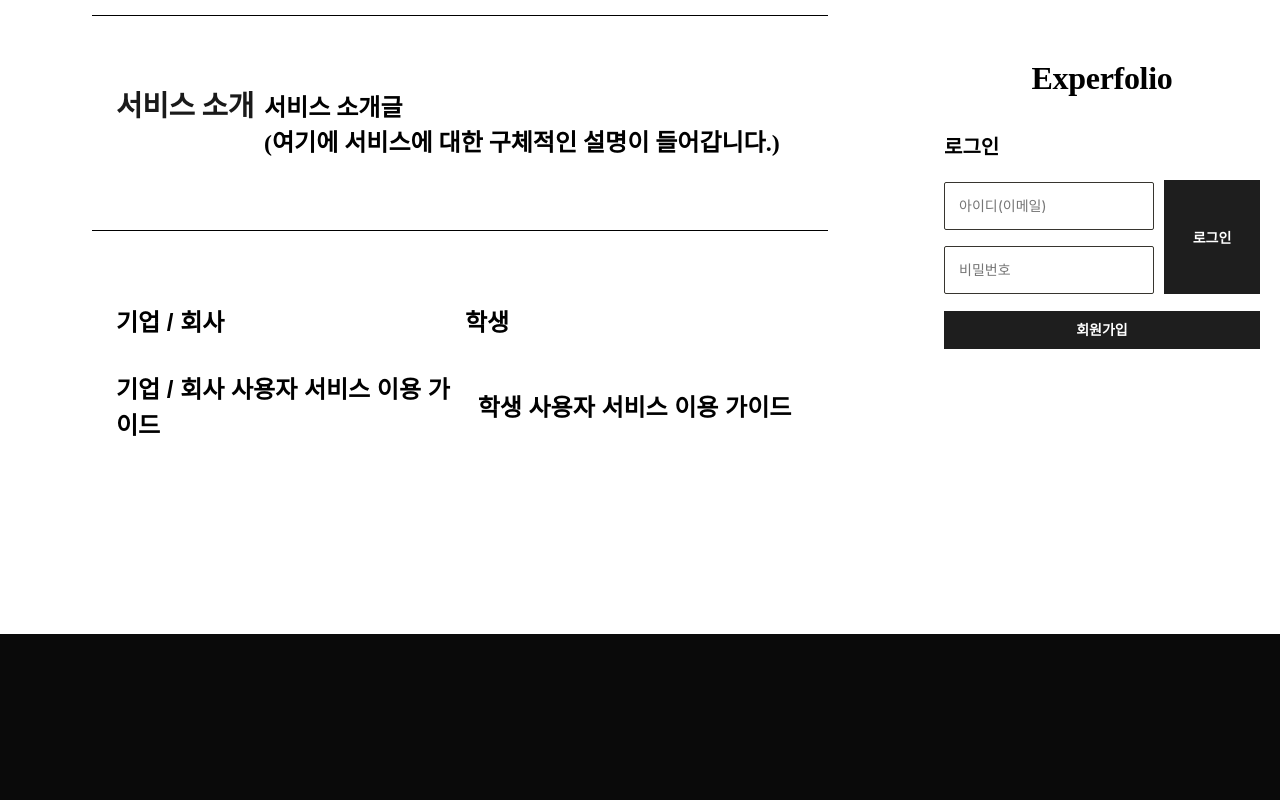
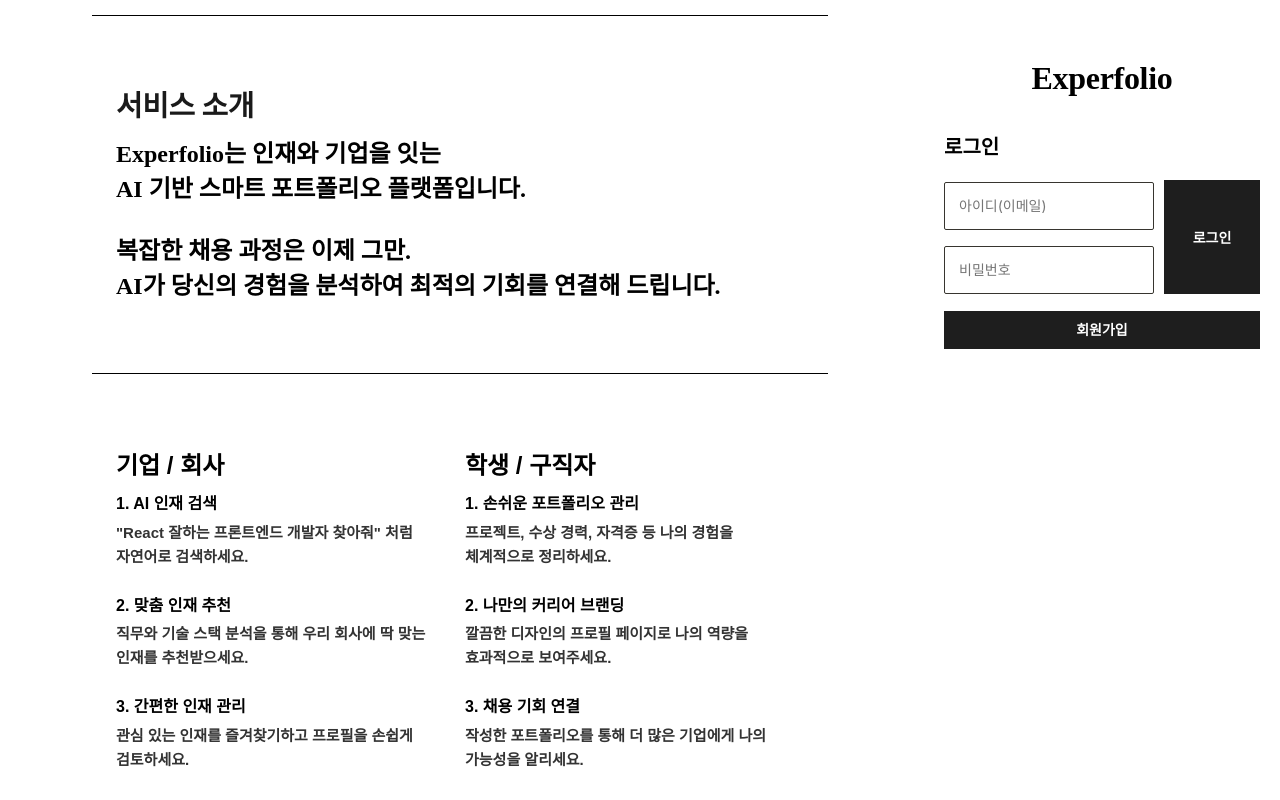
Before and after one commit to Shelter-of-the-old-people/Experfolio_frontend, a React (Vite) app: page / in a window 1280 px wide. Shown: the part 280-1080 px from the top of the page. Built offline with nearby package versions, Linux system fonts and the light colour scheme; no server answers; a web font is replaced by a local one.

Commit message:
이용가이드 추가

```diff
--- a/src/components/molecules/ServiceGuideCard.jsx
+++ b/src/components/molecules/ServiceGuideCard.jsx
@@ -1,18 +1,86 @@
 import React from 'react';
 import '../../styles/components/ServiceGuideCard.css';
 
+// 가이드 내용 상수 정의
+const GUIDE_CONTENTS = {
+  company: {
+    title: "기업 / 회사",
+    content: (
+      <>
+        <p><strong>1. AI 인재 검색</strong></p>
+        <p>"React 잘하는 프론트엔드 개발자 찾아줘" 처럼 자연어로 검색하세요.</p>
+        <br/>
+        <p><strong>2. 맞춤 인재 추천</strong></p>
+        <p>직무와 기술 스택 분석을 통해 우리 회사에 딱 맞는 인재를 추천받으세요.</p>
+        <br/>
+        <p><strong>3. 간편한 인재 관리</strong></p>
+        <p>관심 있는 인재를 즐겨찾기하고 프로필을 손쉽게 검토하세요.</p>
+      </>
+    )
+  },
+  student: {
+    title: "학생 / 구직자",
+    content: (
+      <>
+        <p><strong>1. 손쉬운 포트폴리오 관리</strong></p>
+        <p>프로젝트, 수상 경력, 자격증 등 나의 경험을 체계적으로 정리하세요.</p>
+        <br/>
+        <p><strong>2. 나만의 커리어 브랜딩</strong></p>
+        <p>깔끔한 디자인의 프로필 페이지로 나의 역량을 효과적으로 보여주세요.</p>
+        <br/>
+        <p><strong>3. 채용 기회 연결</strong></p>
+        <p>작성한 포트폴리오를 통해 더 많은 기업에게 나의 가능성을 알리세요.</p>
+      </>
+    )
+  },
+  search: {
+    title: "검색 가이드",
+    content: (
+      <>
+        <p><strong>💡 이렇게 검색해보세요!</strong></p>
+        <br/>
+        <p><strong>• 자연스러운 문장으로</strong></p>
+        <p>"서울에 사는 3년차 자바 개발자 찾아줘"</p>
+        <br/>
+        <p><strong>• 구체적인 기술 스택으로</strong></p>
+        <p>"Spring Boot와 AWS 경험이 있는 백엔드 개발자"</p>
+        <br/>
+        <p><strong>• 특정 조건을 포함해서</strong></p>
+        <p>"정보처리기사 자격증이 있고 학점이 3.5 이상인 사람"</p>
+      </>
+    )
+  }
+};
+
+
+/**
+ * 서비스 이용 가이드 카드 컴포넌트
+ * @param {string} type - 'company' | 'student' (내용을 결정)
+ * @param {string} title - (옵션) 직접 제목을 넣고 싶을 때 사용 (type보다 우선)
+ * @param {ReactNode} children - (옵션) 직접 내용을 넣고 싶을 때 사용 (type보다 우선)
+ */
 const ServiceGuideCard = ({
+  type,
   title,
   children,
   style = {},
   boxStyle = {}
 }) => {
+  // type에 맞는 데이터 가져오기 (없으면 빈 객체)
+  const guideData = GUIDE_CONTENTS[type] || {};
+
+  // props로 전달된 title/children이 있으면 그걸 쓰고, 없으면 type에 맞는 내용 사용
+  const displayTitle = title || guideData.title;
+  const displayContent = children || guideData.content;
+
   return (
     <div className="service-guide-card" style={style}>
-      {title && <h3 className="service-guide-title">{title}</h3>}
+      {displayTitle && <h3 className="service-guide-title">{displayTitle}</h3>}
 
       <div className="service-guide-box" style={boxStyle}>
-        {children}
+        <div className="guide-content-wrapper">
+          {displayContent}
+        </div>
       </div>
     </div>
   );
--- a/src/pages/auth/CompanySignupPage.jsx
+++ b/src/pages/auth/CompanySignupPage.jsx
@@ -208,13 +208,8 @@
         <section className="main-section">
           <h1 className="main-title">Experfolio</h1>
           <div className="divider"></div>
-          <div className="service-intro-area">
-            <h2 className="section-label" style={{ fontSize: '24px' }}>기업 / 회사</h2>
-          </div>
           <div className="guide-area" style={{ justifyContent: 'center', paddingTop: '100px' }}>
-            <ServiceGuideCard style={{ width: '100%', maxWidth: '600px', flex: 'none' }}>
-              기업 / 회사 사용자 서비스 이용 가이드
-            </ServiceGuideCard>
+            <ServiceGuideCard type="company" />
           </div>
         </section>
 
--- a/src/pages/auth/SignupPage.jsx
+++ b/src/pages/auth/SignupPage.jsx
@@ -21,24 +21,23 @@
         <div className="service-intro-area">
           <h2 className="section-label">서비스 소개</h2>
           <p className="intro-text">
-            서비스 소개글<br/>
-            (여기에 서비스에 대한 구체적인 설명이 들어갑니다.)
-          </p>
+              Experfolio는 인재와 기업을 잇는 <br />
+              AI 기반 스마트 포트폴리오 플랫폼입니다. <br />
+              <br />
+              복잡한 채용 과정은 이제 그만. <br />
+              AI가 당신의 경험을 분석하여 최적의 기회를 연결해 드립니다.
+            </p>
         </div>
 
         <div className="divider"></div>
 
         <div className="guide-area">
           <div className="guide-column"> {/* 만약 레이아웃 유지를 위해 guide-column이 필요하다면 남겨두셔도 됩니다 */}
-            <ServiceGuideCard title="기업 / 회사">
-              기업 / 회사 사용자 서비스 이용 가이드
-            </ServiceGuideCard>
+            <ServiceGuideCard type="company" />
           </div>
 
           <div className="guide-column">
-            <ServiceGuideCard title="학생">
-              학생 사용자 서비스 이용 가이드
-            </ServiceGuideCard>
+            <ServiceGuideCard type="student" />
           </div>
         </div>
       </section>
--- a/src/pages/auth/StudentSignupPage.jsx
+++ b/src/pages/auth/StudentSignupPage.jsx
@@ -165,13 +165,8 @@
         <section className="main-section">
           <h1 className="main-title">Experfolio</h1>
           <div className="divider"></div>
-          <div className="service-intro-area">
-            <h2 className="section-label" style={{ fontSize: '24px' }}>학생</h2>
-          </div>
-          <div className="guide-area" style={{ justifyContent: 'center', paddingTop: '100px' }}>
-            <ServiceGuideCard style={{ width: '100%', maxWidth: '600px', flex: 'none' }}>
-              학생 사용자 서비스 이용 가이드
-            </ServiceGuideCard>
+          <div className="guide-area">
+            <ServiceGuideCard type="student" />
           </div>
         </section>
 
--- a/src/pages/common/HomePage.jsx
+++ b/src/pages/common/HomePage.jsx
@@ -55,21 +55,20 @@
         <div className="service-intro-area">
           <h2 className="section-label">서비스 소개</h2>
           <p className="intro-text">
-            서비스 소개글<br/>
-            (여기에 서비스에 대한 구체적인 설명이 들어갑니다.)
-          </p>
+              Experfolio는 인재와 기업을 잇는 <br />
+              AI 기반 스마트 포트폴리오 플랫폼입니다. <br />
+              <br />
+              복잡한 채용 과정은 이제 그만. <br />
+              AI가 당신의 경험을 분석하여 최적의 기회를 연결해 드립니다.
+            </p>
         </div>
 
         <div className="divider"></div>
 
         <div className="guide-area">
-          <ServiceGuideCard title="기업 / 회사">
-            기업 / 회사 사용자 서비스 이용 가이드
-          </ServiceGuideCard>
+          <ServiceGuideCard type="company" />
 
-          <ServiceGuideCard title="학생">
-            학생 사용자 서비스 이용 가이드
-          </ServiceGuideCard>
+          <ServiceGuideCard type="student" />
         </div>
       </section>
 
--- a/src/pages/company/SearchPage.jsx
+++ b/src/pages/company/SearchPage.jsx
@@ -1,7 +1,7 @@
 import React from 'react';
 import { useNavigate } from 'react-router-dom';
 import { routes } from '../../routes';
-import { SearchBar } from '../../components/molecules';
+import { SearchBar, ServiceGuideCard  } from '../../components/molecules';
 
 const SearchPage = () => {
   const navigate = useNavigate();
@@ -13,7 +13,7 @@
   return (
     <div className="search-page">
       <div className='search-guide'>
-        <h1>서비스 이용 가이드</h1>
+        <ServiceGuideCard type="search" />
       </div>
       <div className='search-bar'>
         <h1>인재 검색</h1>
--- a/src/styles/components/ServiceGuideCard.css
+++ b/src/styles/components/ServiceGuideCard.css
@@ -38,3 +38,23 @@
   font-size: 24px;
   font-weight: 700;
 }
+.guide-content-wrapper {
+  width: 100%;
+  font-size: 15px;
+  line-height: 1.6;
+  color: #333;
+  text-align: left;
+}
+
+.guide-content-wrapper strong {
+  display: block;
+  margin-bottom: 4px;
+  color: #000;
+  font-size: 16px;
+  font-weight: 700;
+}
+
+.guide-content-wrapper p {
+  margin: 0;
+  word-break: keep-all;
+}
--- a/src/styles/pages/HomePage.css
+++ b/src/styles/pages/HomePage.css
@@ -45,6 +45,7 @@
 /* 서비스 소개 영역 */
 .service-intro-area {
 display: flex;
+flex-direction: column;
 padding: 24px;
 align-items: flex-start;
 gap: 10px;
```
